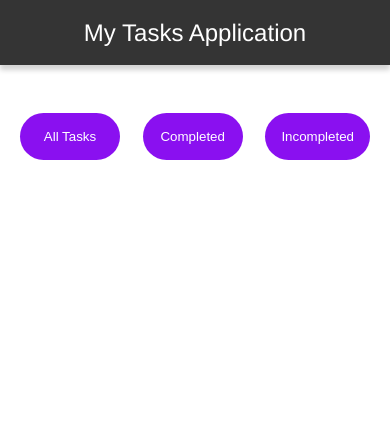
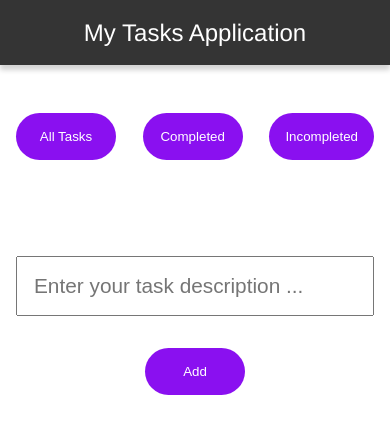
Before and after one commit to alexg7114/task-manager-frontend, an Angular app: page / in a window 390 px wide. Shown: the top 434 px of the page. Built offline with nearby package versions, Linux system fonts and the light colour scheme.

Commit message:
update new-task component

```diff
--- a/src/app/app.component.html
+++ b/src/app/app.component.html
@@ -1,2 +1,3 @@
 <app-navigation></app-navigation>
 <app-filter-controls></app-filter-controls>
+<app-new-task></app-new-task>
--- a/src/app/app.component.ts
+++ b/src/app/app.component.ts
@@ -2,10 +2,11 @@
 import { RouterOutlet } from '@angular/router';
 import { NavigationComponent } from "./navigation/navigation.component";
 import { FilterControlsComponent } from "./filter-controls/filter-controls.component";
+import { NewTaskComponent } from "./new-task/new-task.component";
 
 @Component({
   selector: 'app-root',
-  imports: [NavigationComponent, FilterControlsComponent],
+  imports: [NavigationComponent, FilterControlsComponent, NewTaskComponent],
   templateUrl: './app.component.html',
   styleUrl: './app.component.css'
 })
--- a/src/app/filter-controls/filter-controls.component.css
+++ b/src/app/filter-controls/filter-controls.component.css
@@ -4,5 +4,5 @@
     display:flex;
     justify-content: space-between;
     align-items: center;
-    width:100%;
+  /*   width:100%; */
 }
--- /dev/null
+++ b/src/app/new-task/new-task.component.css
@@ -0,0 +1,31 @@
+.container{
+    padding-top:3rem;
+}
+
+.button-container{
+    display:flex;
+    justify-content: space-between;
+    align-items: center;
+}
+
+.task-input{
+    width:100%;
+    padding:1rem;
+    margin-right: 2rem;
+    font-size:1.3rem;
+    outline:none;
+}
+
+@media (max-width:600px){
+    .button-container{
+        flex-direction: column;
+    }
+
+    .custom-btn{
+        margin-top:2rem;
+    }
+
+    .task-input{
+        margin-right: unset;
+    }
+}
--- /dev/null
+++ b/src/app/new-task/new-task.component.html
@@ -0,0 +1,7 @@
+<section class="container">
+  <h3 class="teaser">Add a new Task</h3>
+  <div class="button-container">
+    <input class="task-input" type="text" placeholder="Enter your task description ...">
+    <button class="custom-btn">Add</button>
+  </div>
+</section>
--- a/src/styles.css
+++ b/src/styles.css
@@ -33,25 +33,16 @@
 
 .custom-btn:hover{
     box-shadow: 0 5px 5px lightgrey;
-
 }
 
 @media (max-width:1400px){
     .container{
-        max-width:900px;
+        padding:0 1rem;
     }
 }
 
-@media (max-width:900px){
-    .container{
-        max-width:600px;
-    }
-}
 
 @media (max-width:600px){
-    .container{
-        max-width:350px;
-    }
 
     .custom-btn{
         padding:1rem;
```
Also changed, not shown: src/app/new-task/new-task.component.ts (added, +11 -0 lines), 1 other file (tests, documents, lock files or other folders).
